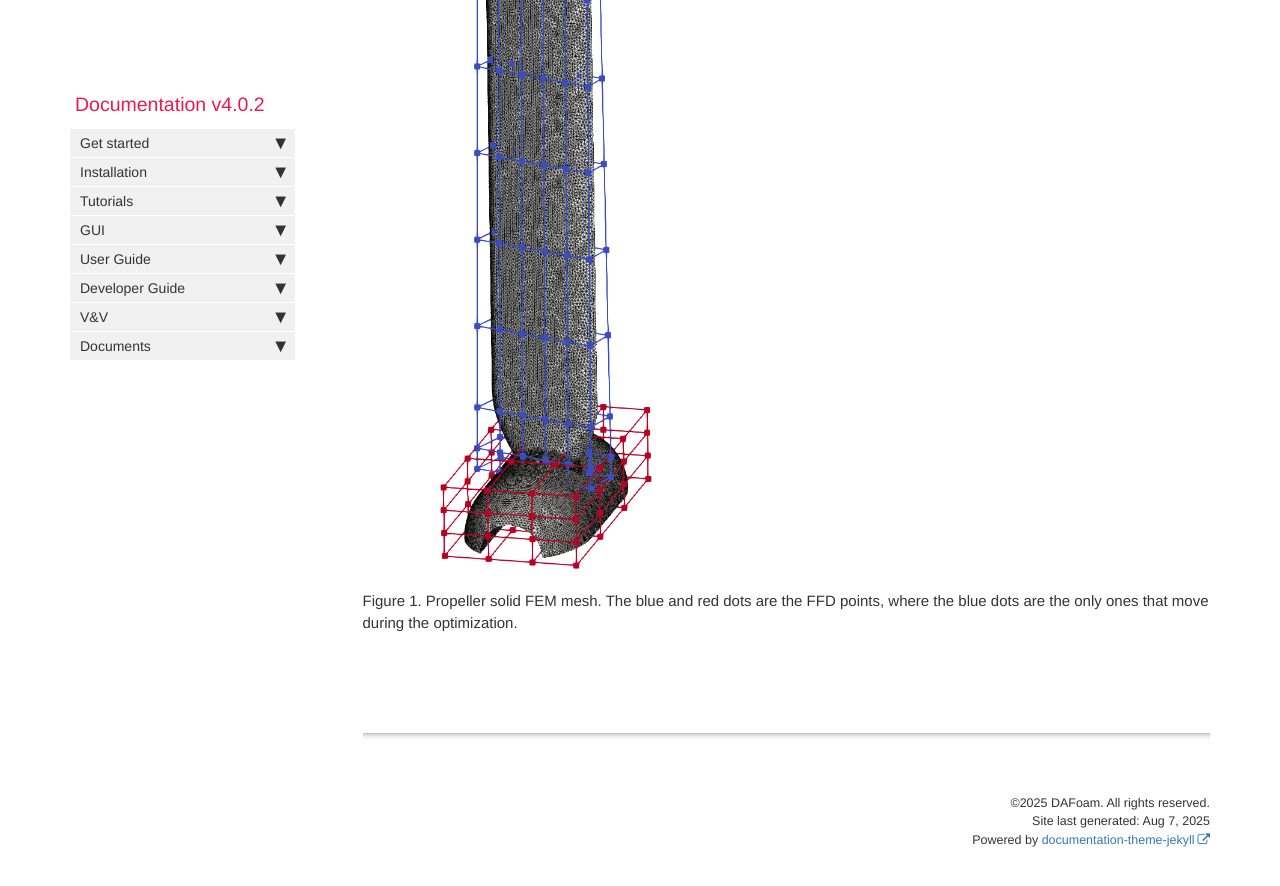
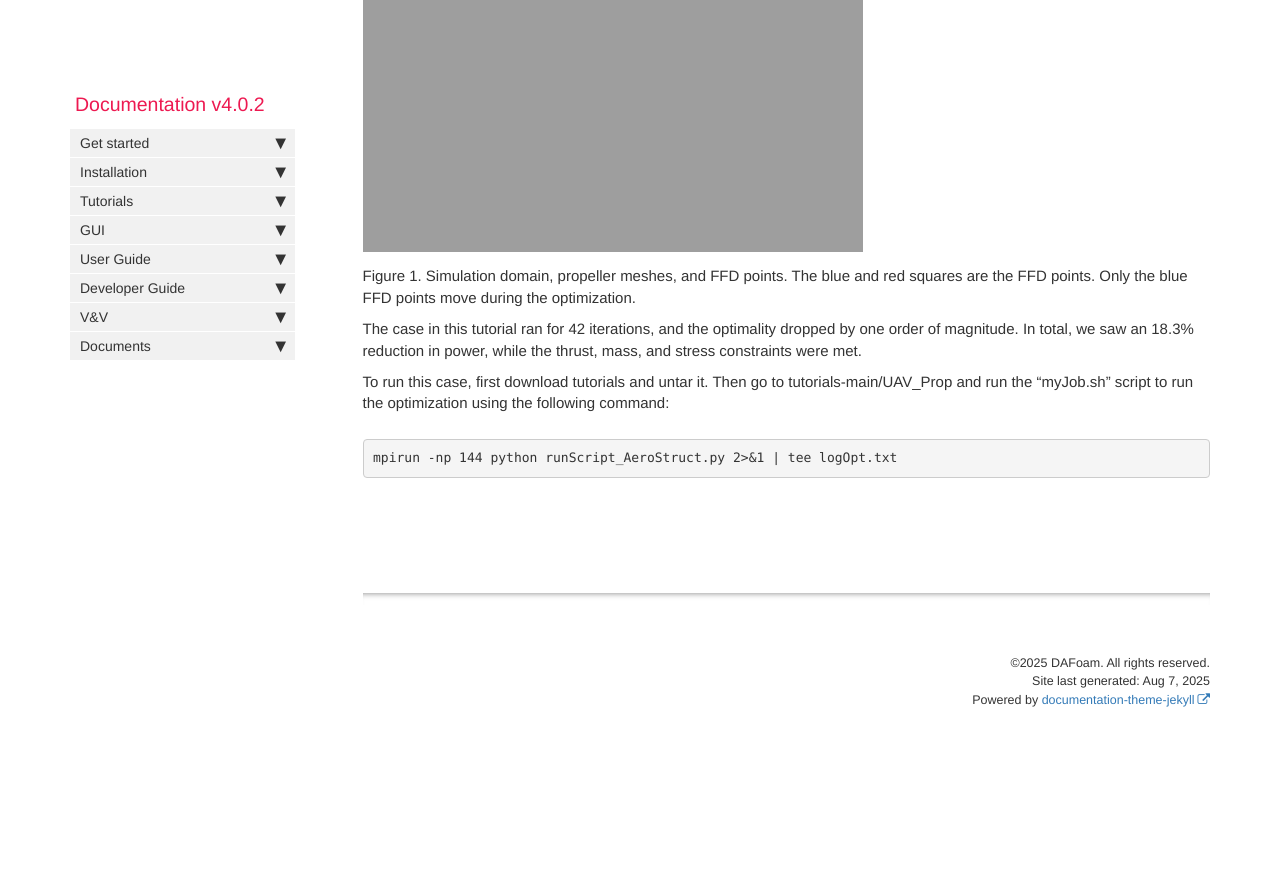
Before and after one commit to DAFoam/DAFoam.github.io, a Jekyll site: the page built from pages/mydoc/mydoc_tutorials_aerostruct_uav_prop.md, in a window 1280 px wide and 900 px high, scrolled down 735 px. Shown: the top 886 px of the window. Built offline with Jekyll 4.4.1, drawn with Linux system fonts in a browser that asks for light colours; comment, search, counter and statistics services are not loaded; after the commit the page ends 1495 px from its top, so only the background shows below that.

Commit message:
Update mydoc_tutorials_aerostruct_uav_prop.md

```diff
--- a/pages/mydoc/mydoc_tutorials_aerostruct_uav_prop.md
+++ b/pages/mydoc/mydoc_tutorials_aerostruct_uav_prop.md
@@ -23,6 +23,14 @@ Mesh cells: ~1.5 million
 Solver: DARhoSimpleFoam
 </pre>
 
-<img src="{{ site.url }}{{ site.baseurl }}/images/tutorials/Prop_Solid_Mesh.png" width="500" />
+<img src="{{ site.url }}{{ site.baseurl }}/images/tutorials/AeroStruct_Propeller_Mesh" style="width:500px !important" />
 
-Figure 1. Propeller solid FEM mesh. The blue and red dots are the FFD points, where the blue dots are the only ones that move during the optimization.
+Figure 1. Simulation domain, propeller meshes, and FFD points. The blue and red squares are the FFD points. Only the blue FFD points move during the optimization.
+
+The case in this tutorial ran for 42 iterations, and the optimality dropped by one order of magnitude. In total, we saw an 18.3% reduction in power, while the thrust, mass, and stress constraints were met.
+
+To run this case, first download tutorials and untar it. Then go to tutorials-main/UAV_Prop and run the “myJob.sh” script to run the optimization using the following command:
+
+<pre>
+mpirun -np 144 python runScript_AeroStruct.py 2>&1 | tee logOpt.txt
+</pre>
```
